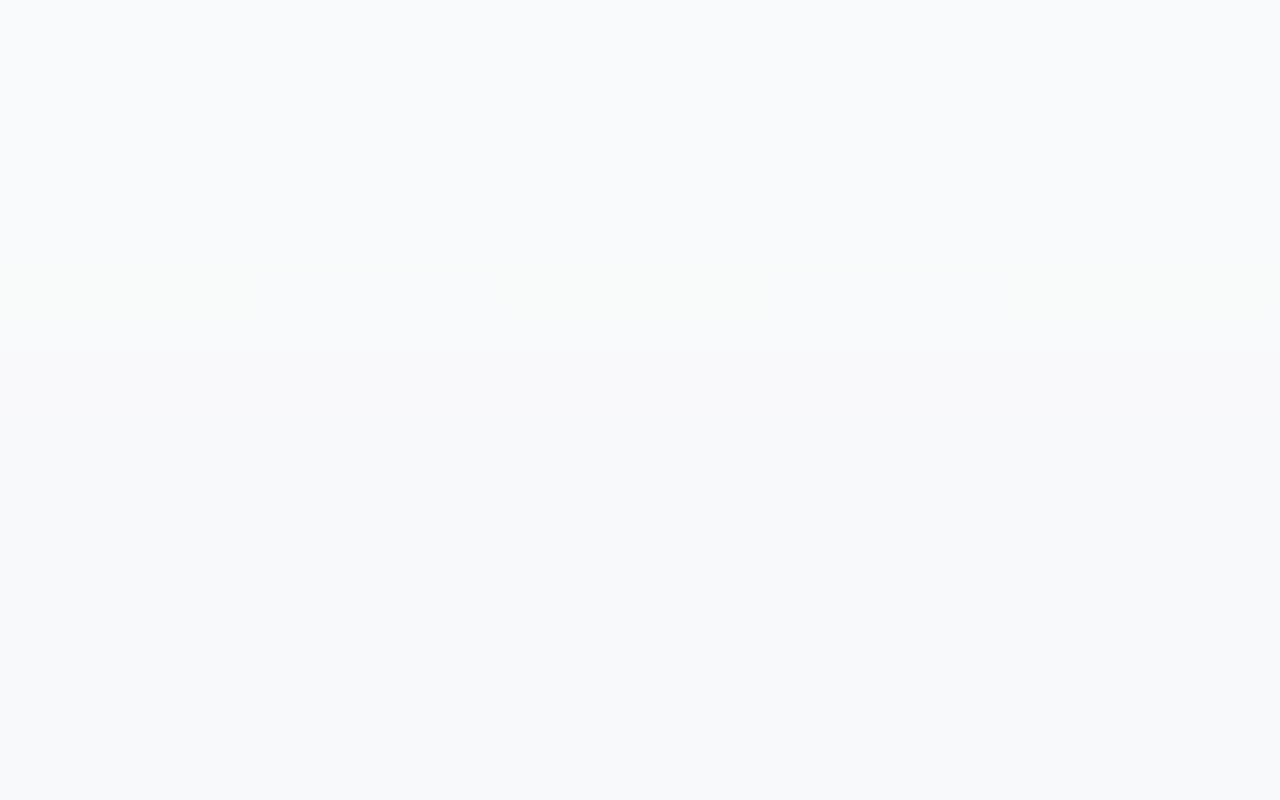
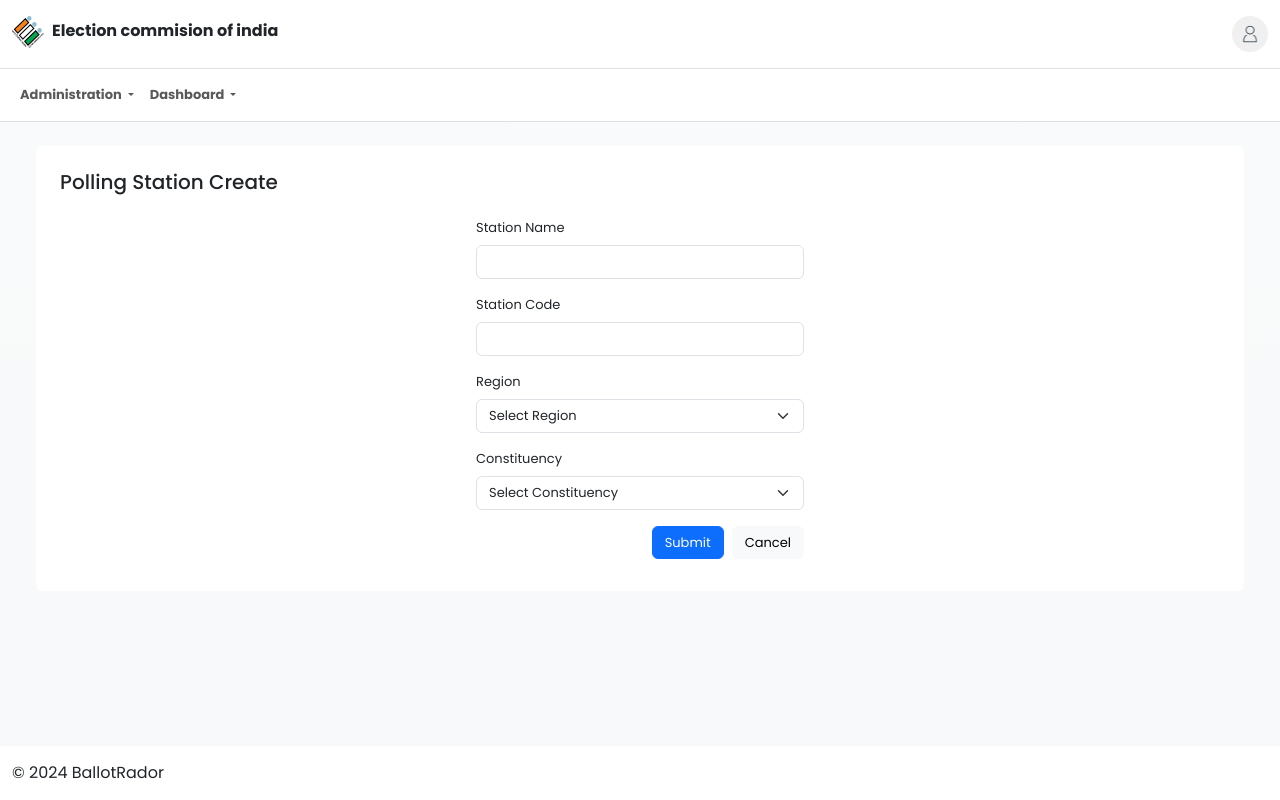
Before and after one commit to ChakriNaidu31/elections, an Angular app: page /admin/station/create in a window 1280 px wide. Before the commit this address led to /. Built offline with nearby package versions, Linux system fonts and the light colour scheme.

Commit message:
Updated admin routes

```diff
--- a/src/app/pages/navbar/navbar.component.html
+++ b/src/app/pages/navbar/navbar.component.html
@@ -36,14 +36,14 @@
                 Administration
               </a>
               <ul class="dropdown-menu">
-                <li><a class="dropdown-item" routerLink="/pollingstationlist">Polling Station List</a></li>
-                <li><a class="dropdown-item" routerLink="/pollingstationcreate">Polling Station Create</a></li>
-                <li><a class="dropdown-item" routerLink="/constituencylist">Constituency List</a></li>
-                <li><a class="dropdown-item" routerLink="/constituencycreate">Constituency Create</a></li>
-                <li><a class="dropdown-item" routerLink="/regionlist">Region List</a></li>
-                <li><a class="dropdown-item" routerLink="/regioncreate">Region Create</a></li>
-                <li><a class="dropdown-item" routerLink="/userlist">User List</a></li>
-                <li><a class="dropdown-item" routerLink="/usercreate">User Create</a></li>
+                <li><a class="dropdown-item" routerLink="/admin/station">Polling Station List</a></li>
+                <li><a class="dropdown-item" routerLink="/admin/station/create">Polling Station Create</a></li>
+                <li><a class="dropdown-item" routerLink="/admin/constituency">Constituency List</a></li>
+                <li><a class="dropdown-item" routerLink="/admin/constituency/create">Constituency Create</a></li>
+                <li><a class="dropdown-item" routerLink="/admin/region">Region List</a></li>
+                <li><a class="dropdown-item" routerLink="/admin/region/create">Region Create</a></li>
+                <li><a class="dropdown-item" routerLink="/admin/user">User List</a></li>
+                <li><a class="dropdown-item" routerLink="/admin/user/create">User Create</a></li>
                 <li><a class="dropdown-item" routerLink="/dataupload">Upload</a></li>
                 <li><a class="dropdown-item" href="#">Election</a></li>
               </ul>
@@ -56,7 +56,7 @@
               </a>
               <ul class="dropdown-menu">
                 <li><a class="dropdown-item" href="#">Dashboard</a></li>
-                <li><a class="dropdown-item" routerLink="/pollingstatement">Polling Statement</a></li>
+                <li><a class="dropdown-item" routerLink="/pollingstatement">Statement of Poll</a></li>
                 <li><a class="dropdown-item" href="#">Map</a></li>
               </ul>
             </li>
--- a/src/app/pages/polling-statement-details/polling-statement-details.component.html
+++ b/src/app/pages/polling-statement-details/polling-statement-details.component.html
@@ -202,7 +202,7 @@
                                         <div class="container-fluid">
                                             <div class="row">
                                                 <div class="col-12 my-5">
-                                                    <h3>Summary</h3>
+                                                    <h3>Summary - Statement of Poll</h3>
                                                 </div>
 
                                                 <div class="row">
```
Also changed, not shown: src/app/app-routing.module.ts (+29 -8 lines).
